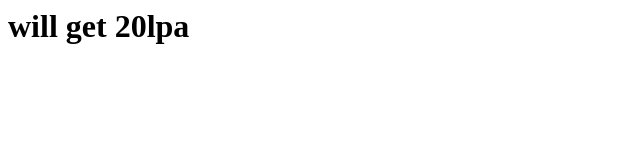
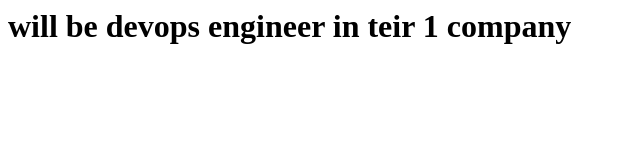
Before and after one commit to BoopathyEngineer/jenkins, a plain HTML site: page index.html in a window 1280 px wide. Shown: the whole page, without its empty margins (0-640 px from the left). Drawn offline with Linux system fonts and the light colour scheme.

Commit message:
Update index.html

```diff
--- a/index.html
+++ b/index.html
@@ -1 +1 @@
-<h1>will get 20lpa</h1>
+<h1>will be devops engineer in teir 1 company</h1>
```
